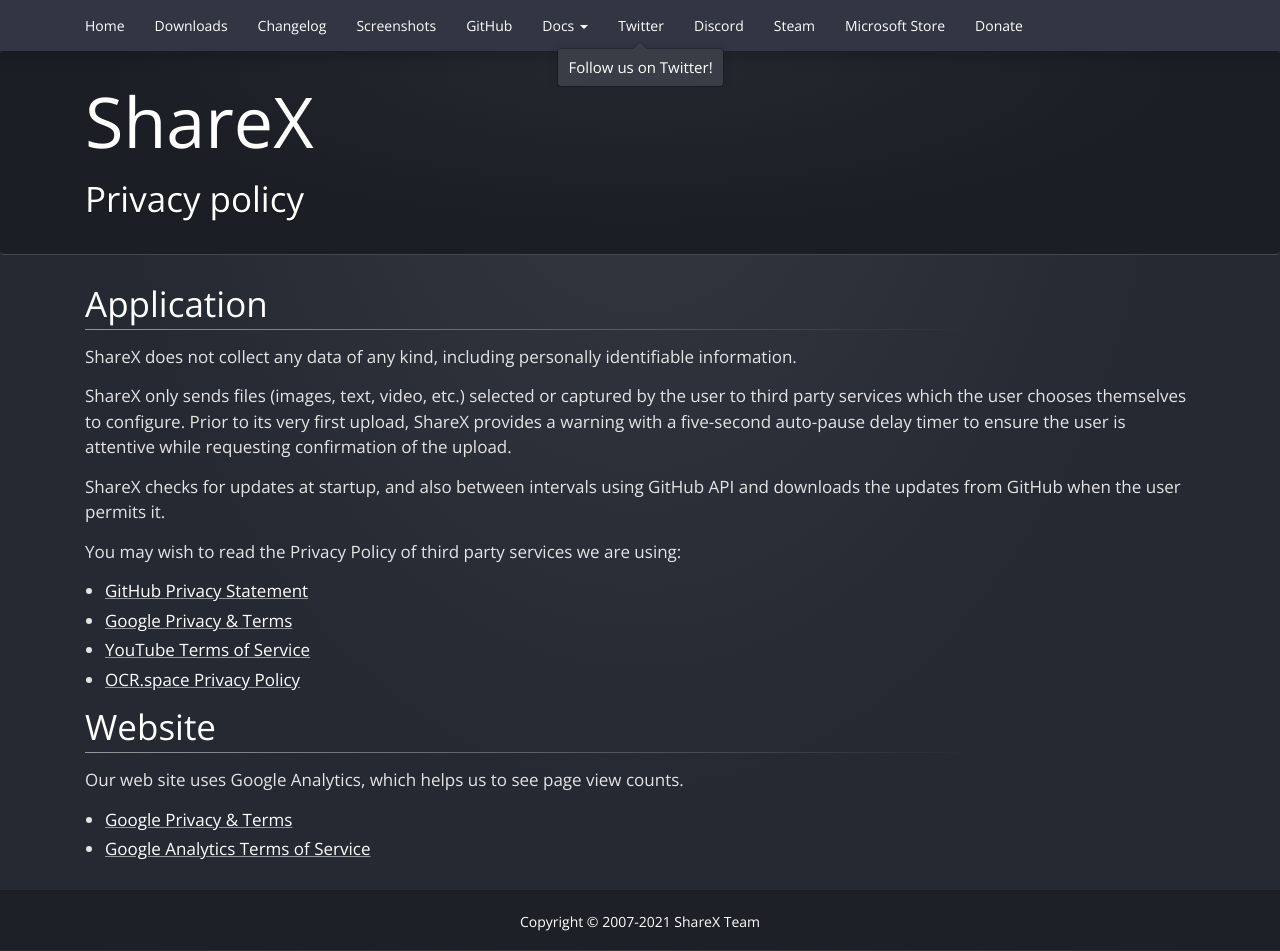
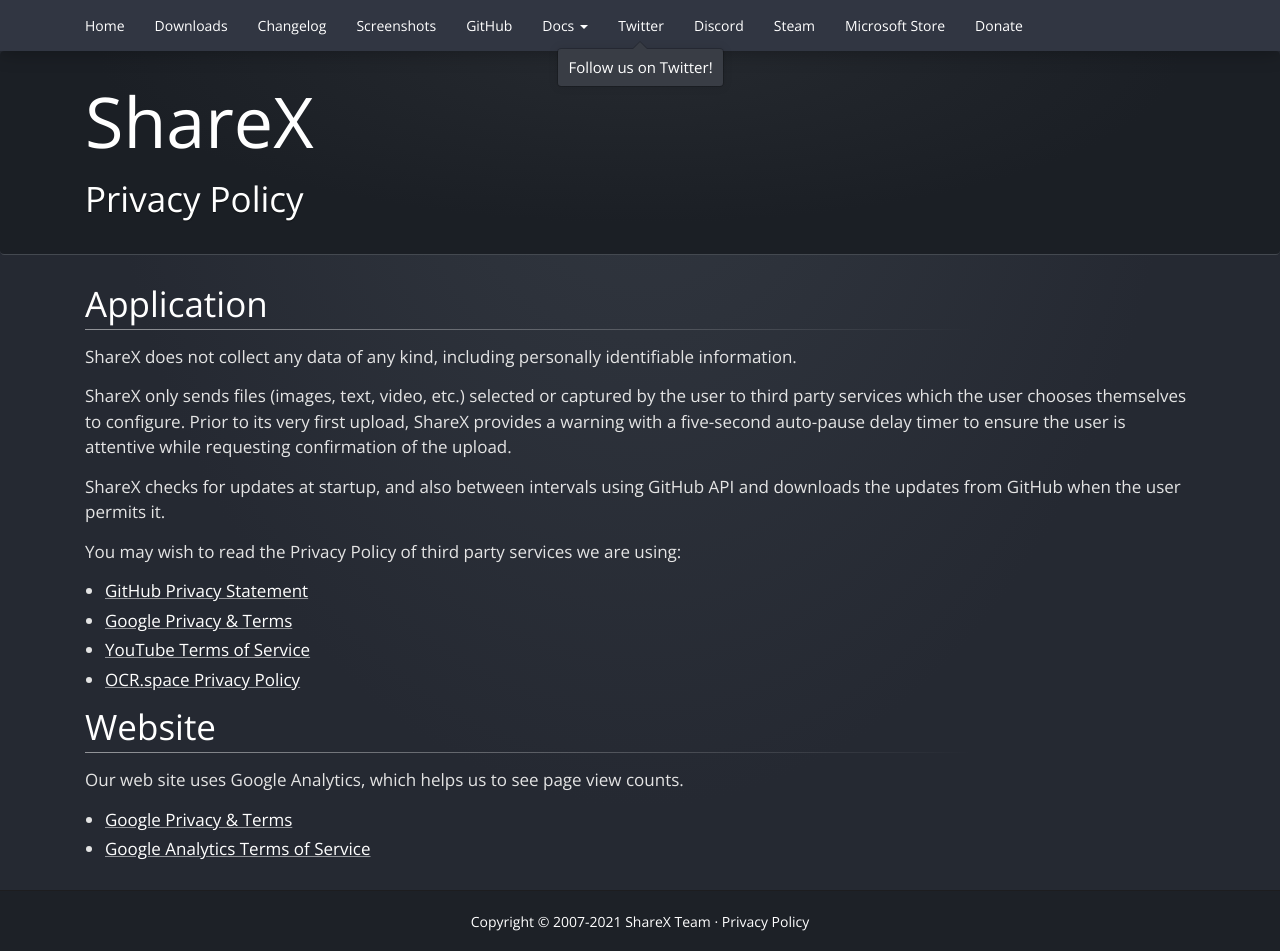
Before and after one commit to ShareX/sharex.github.io, a Jekyll site: the page built from privacy-policy/index.md, in a window 1280 px wide. Built offline with Jekyll 4.4.1, drawn with Linux system fonts in a browser that asks for light colours.

Commit message:
Added Privacy Policy link to footer

```diff
--- a/_includes/footer.html
+++ b/_includes/footer.html
@@ -1,14 +1,14 @@
 <footer>
-    <p>Copyright &copy; 2007-{{ site.time | date: '%Y' }} <a href="https://github.com/orgs/ShareX/people">{{ site.author }}</a></p>
+    <p>Copyright &copy; 2007-{{ site.time | date: '%Y' }} <a href="https://github.com/orgs/ShareX/people">{{ site.author }}</a> · <a href="/privacy-policy">Privacy Policy</a></p>
 </footer>
 
 <script>
-    $(function () {
+    $(function() {
         $("#sharex-twitter").popover("show");
-        $(".dropdown").on("show.bs.dropdown", function () {
+        $(".dropdown").on("show.bs.dropdown", function() {
             $('[data-toggle="popover"]').popover("hide");
         });
-        $(".modal").on("shown.bs.modal", function () {
+        $(".modal").on("shown.bs.modal", function() {
             $('[data-toggle="popover"]').popover("hide");
         });
     });
@@ -16,9 +16,9 @@
 
 {% if site.googleAnalyticsId and page.title != "Authorization" %}
 <script>
-    (function (i, s, o, g, r, a, m) {
+    (function(i, s, o, g, r, a, m) {
         i['GoogleAnalyticsObject'] = r;
-        i[r] = i[r] || function () {
+        i[r] = i[r] || function() {
             (i[r].q = i[r].q || []).push(arguments)
         }, i[r].l = 1 * new Date();
         a = s.createElement(o),
--- a/_includes/navbar.html
+++ b/_includes/navbar.html
@@ -7,9 +7,9 @@
         <div class="collapse navbar-collapse {% unless page.title %}justify-content-center{% endunless %}" id="navbar">
             <ul class="navbar-nav">
                 <li class="nav-item{% unless page.title %} active{% endunless %}"><a class="nav-link" href="/">Home</a></li>
-                <li class="nav-item{% if page.title == "Downloads" %} active{% endif %}"><a class="nav-link" href="/downloads/">Downloads</a></li>
-                <li class="nav-item{% if page.title == "Changelog" %} active{% endif %}"><a class="nav-link" href="/changelog/">Changelog</a></li>
-                <li class="nav-item{% if page.title == "Screenshots" %} active{% endif %}"><a class="nav-link" href="/screenshots/">Screenshots</a></li>
+                <li class="nav-item{% if page.title == 'Downloads' %} active{% endif %}"><a class="nav-link" href="/downloads/">Downloads</a></li>
+                <li class="nav-item{% if page.title == 'Changelog' %} active{% endif %}"><a class="nav-link" href="/changelog/">Changelog</a></li>
+                <li class="nav-item{% if page.title == 'Screenshots' %} active{% endif %}"><a class="nav-link" href="/screenshots/">Screenshots</a></li>
                 <li class="nav-item"><a class="nav-link" href="{{ site.github }}">GitHub</a></li>
                 <li class="nav-item dropdown">
                     <a class="nav-link dropdown-toggle" href="#" data-toggle="dropdown">Docs</a>
@@ -26,14 +26,14 @@
                         <a class="dropdown-item" href="/docs/amazon-s3">Amazon S3 guide</a>
                         <a class="dropdown-item" href="/docs/google-cloud-storage">Google Cloud Storage guide</a>
                         <a class="dropdown-item" href="/docs/website-capture">Website capture</a>
-                        <a class="dropdown-item" href="/brand-assets/">Brand assets</a>
+                        <a class="dropdown-item" href="/brand-assets">Brand assets</a>
                     </div>
                 </li>
                 <li class="nav-item"><a id="sharex-twitter" class="nav-link" href="https://twitter.com/GetShareX" data-container="body" data-toggle="popover" data-placement="bottom" data-trigger="manual" data-content="Follow us on Twitter!">Twitter</a></li>
                 <li class="nav-item"><a class="nav-link" href="https://discord.gg/ShareX">Discord</a></li>
                 <li class="nav-item"><a class="nav-link" href="http://store.steampowered.com/app/400040/">Steam</a></li>
                 <li class="nav-item"><a class="nav-link" href="https://www.microsoft.com/store/apps/9nblggh4z1sp">Microsoft Store</a></li>
-                <li class="nav-item{% if page.title == "Donate" %} active{% endif %}"><a class="nav-link" href="/donate/">Donate</a></li>
+                <li class="nav-item{% if page.title == 'Donate' %} active{% endif %}"><a class="nav-link" href="/donate/">Donate</a></li>
             </ul>
         </div>
     </div>
--- a/_sass/sticky-footer.scss
+++ b/_sass/sticky-footer.scss
@@ -4,12 +4,12 @@
 }
 
 body {
-    margin-bottom: 60px;
+    margin-bottom: 61px;
 }
 
 footer {
     position: absolute;
     bottom: 0;
     width: 100%;
-    height: 60px;
+    height: 61px;
 }
--- a/privacy-policy/index.md
+++ b/privacy-policy/index.md
@@ -1,6 +1,6 @@
 ---
 layout: markdown
-title: Privacy policy
+title: Privacy Policy
 ---
 
 # Application
```
